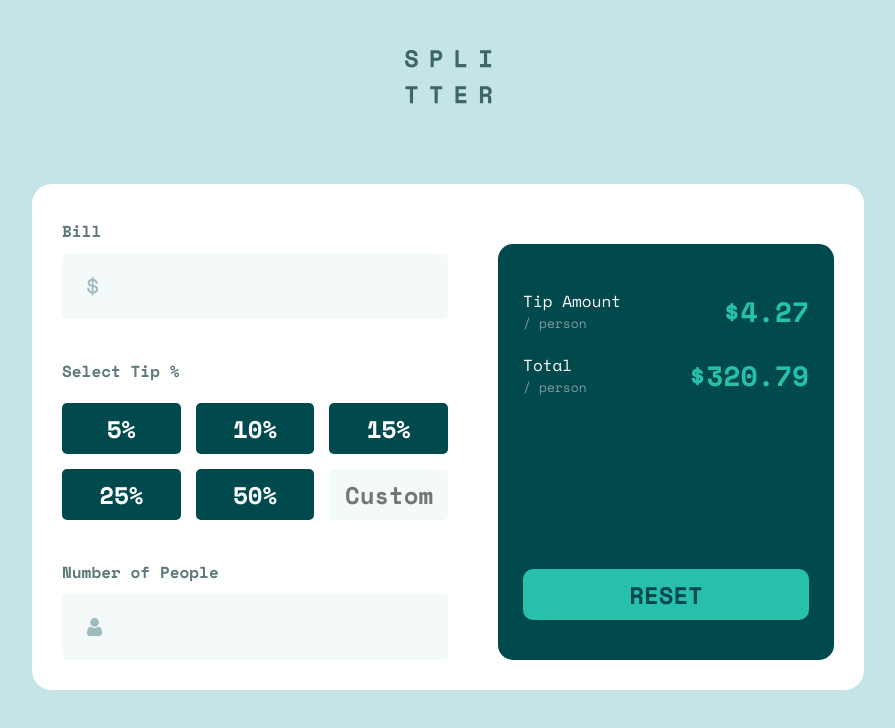
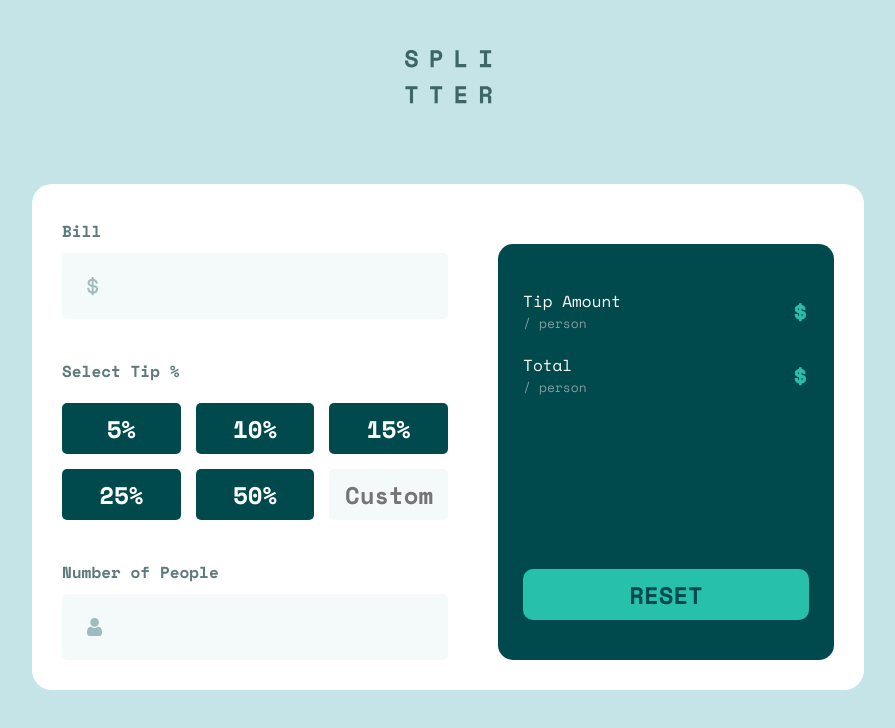
Before and after one commit to TheThomasY/React-Tip-Calculator, a React (Create React App) app: page / in a window 1280 px wide. Shown: the top 728 px of the page, without its empty margins (192-1087 px from the left). Built offline with nearby package versions, Linux system fonts and the light colour scheme.

Commit message:
feat: calculations working, need to check for rounding errors

```diff
--- a/src/App.js
+++ b/src/App.js
@@ -12,16 +12,34 @@ function App() {
   const [tipPercentage, setTipPercentage] = useState('');
   const [peopleNo, setPeopleNo] = useState('');
 
-  const billTotalChange = (billTotal) => {
-    setBillTotal(billTotal);
+  const [tipData, setTipData] = useState({
+    billTotal: '',
+    tipPercentage: '',
+    peopleNo: '',
+  });
+
+  const [tipAmount, setTipAmount] = useState('');
+  const [total, setTotal] = useState('');
+
+  const billTotalChange = (billTotalInput) => {
+    // setBillTotal(billTotalInput);
+    setTipData((prevTipData) => {
+      return { ...prevTipData, billTotal: billTotalInput };
+    });
   };
 
-  const tipPercentageSelect = (percentage) => {
-    setTipPercentage(percentage);
+  const tipPercentageSelect = (percentageInput) => {
+    // setTipPercentage(percentageInput);
+    setTipData((prevTipData) => {
+      return { ...prevTipData, tipPercentage: percentageInput };
+    });
   };
 
-  const peopleChange = (peopleNo) => {
-    setPeopleNo(peopleNo);
+  const peopleChange = (peopleNoInput) => {
+    // setPeopleNo(peopleNoInput);
+    setTipData((prevTipData) => {
+      return { ...prevTipData, peopleNo: peopleNoInput };
+    });
   };
 
   return (
@@ -33,11 +51,7 @@ function App() {
           <TipSelect onPercentageSelect={tipPercentageSelect} />
           <NoOfPeople onPeopleChange={peopleChange} />
         </div>
-        <ResultCard
-          billTotal={billTotal}
-          tip={tipPercentage}
-          people={peopleNo}
-        />
+        <ResultCard tipAmount={tipAmount} total={total} data={tipData} />
       </Card>
     </div>
   );
--- a/src/components/ResultCard.js
+++ b/src/components/ResultCard.js
@@ -1,7 +1,13 @@
-import React from 'react';
 import './scss/ResultCard.css';
 
 export default function ResultCard(props) {
+  let billTotal = parseFloat(props.data.billTotal);
+  let tipPercentage = parseFloat(props.data.tipPercentage);
+  let peopleNo = parseInt(props.data.peopleNo);
+
+  let tipAmount = (billTotal * (tipPercentage / 100)) / peopleNo;
+  let split = billTotal / peopleNo + tipAmount;
+
   return (
     <div className='result-card'>
       <div className='amount-container'>
@@ -9,14 +15,20 @@ export default function ResultCard(props) {
           <div className='amount-total'>Tip Amount</div>
           <div className='per-person'>/ person</div>
         </div>
-        <div className='amount-data'>$4.27</div>
+        <div className='amount-data'>
+          {'$'}
+          {!isNaN(tipAmount) ? tipAmount.toFixed(2) : ''}
+        </div>
       </div>
       <div className='amount-container'>
         <div className='amount-text'>
           <div className='amount-total'>Total</div>
           <div className='per-person'>/ person</div>
         </div>
-        <div className='amount-data'>$320.79</div>
+        <div className='amount-data'>
+          {'$'}
+          {!isNaN(split) ? split.toFixed(2) : ''}
+        </div>
       </div>
       <div className='reset-btn'>RESET</div>
     </div>
```
